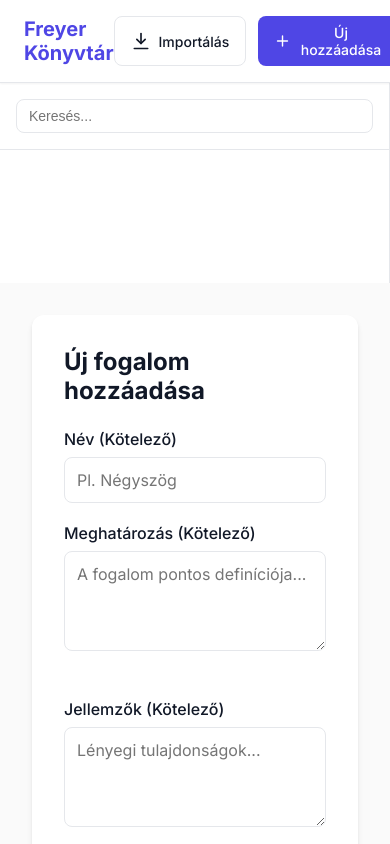
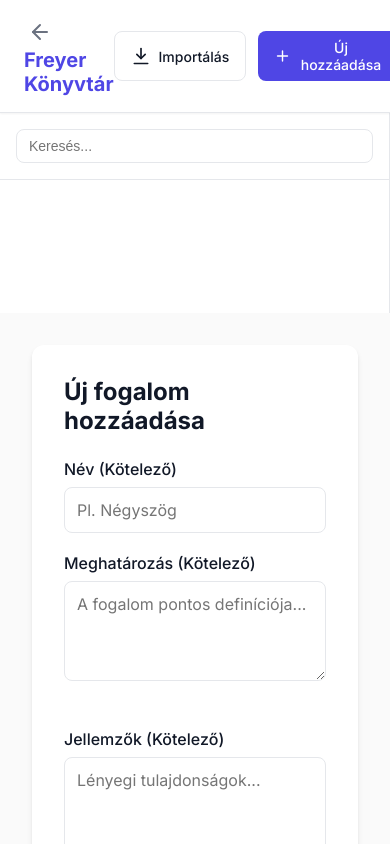
Before and after one commit to gnadori/freyer, a plain HTML site: page index.html in a window 390 px wide. Both pictures are taken after a click on the button "Új hozzáadása". Shown: the top 844 px of the page. Drawn offline with Linux system fonts and the light colour scheme.

Commit message:
Implement mobile master-detail view with back button

```diff
--- a/index.html
+++ b/index.html
@@ -1,5 +1,6 @@
 <!DOCTYPE html>
 <html lang="hu">
+
 <head>
     <meta charset="UTF-8">
     <meta name="viewport" content="width=device-width, initial-scale=1.0">
@@ -9,34 +10,49 @@
     <link href="https://fonts.googleapis.com/css2?family=Inter:wght@400;500;600;700&display=swap" rel="stylesheet">
     <link rel="stylesheet" href="style.css">
 </head>
+
 <body>
     <div class="app-container">
         <header class="app-header">
             <div class="logo">
+                <button id="backBtn" class="btn btn-text" hidden style="margin-right: 0.5rem; padding: 0.25rem;">
+                    <svg width="24" height="24" viewBox="0 0 24 24" fill="none" stroke="currentColor" stroke-width="2">
+                        <path d="M19 12H5" stroke-linecap="round" stroke-linejoin="round" />
+                        <path d="M12 19L5 12L12 5" stroke-linecap="round" stroke-linejoin="round" />
+                    </svg>
+                </button>
                 <h1>Freyer Könyvtár</h1>
             </div>
             <div class="actions">
                 <input type="file" id="csvInput" accept=".csv" hidden>
                 <button id="importBtn" class="btn btn-secondary">
                     <svg width="20" height="20" viewBox="0 0 24 24" fill="none" class="icon">
-                        <path d="M7 10L12 15L17 10" stroke="currentColor" stroke-width="2" stroke-linecap="round" stroke-linejoin="round"/>
-                        <path d="M12 15V3" stroke="currentColor" stroke-width="2" stroke-linecap="round" stroke-linejoin="round"/>
-                        <path d="M20 21H4" stroke="currentColor" stroke-width="2" stroke-linecap="round" stroke-linejoin="round"/>
+                        <path d="M7 10L12 15L17 10" stroke="currentColor" stroke-width="2" stroke-linecap="round"
+                            stroke-linejoin="round" />
+                        <path d="M12 15V3" stroke="currentColor" stroke-width="2" stroke-linecap="round"
+                            stroke-linejoin="round" />
+                        <path d="M20 21H4" stroke="currentColor" stroke-width="2" stroke-linecap="round"
+                            stroke-linejoin="round" />
                     </svg>
                     Importálás
                 </button>
                 <button id="addBtn" class="btn btn-primary">
                     <svg width="20" height="20" viewBox="0 0 24 24" fill="none" class="icon">
-                        <path d="M12 5V19" stroke="currentColor" stroke-width="2" stroke-linecap="round" stroke-linejoin="round"/>
-                        <path d="M5 12H19" stroke="currentColor" stroke-width="2" stroke-linecap="round" stroke-linejoin="round"/>
+                        <path d="M12 5V19" stroke="currentColor" stroke-width="2" stroke-linecap="round"
+                            stroke-linejoin="round" />
+                        <path d="M5 12H19" stroke="currentColor" stroke-width="2" stroke-linecap="round"
+                            stroke-linejoin="round" />
                     </svg>
                     Új hozzáadása
                 </button>
                 <button id="exportBtn" class="btn btn-secondary">
                     <svg width="20" height="20" viewBox="0 0 24 24" fill="none" class="icon">
-                        <path d="M12 15V3" stroke="currentColor" stroke-width="2" stroke-linecap="round" stroke-linejoin="round"/>
-                        <path d="M7 10L12 5L17 10" stroke="currentColor" stroke-width="2" stroke-linecap="round" stroke-linejoin="round"/>
-                        <path d="M20 21H4" stroke="currentColor" stroke-width="2" stroke-linecap="round" stroke-linejoin="round"/>
+                        <path d="M12 15V3" stroke="currentColor" stroke-width="2" stroke-linecap="round"
+                            stroke-linejoin="round" />
+                        <path d="M7 10L12 5L17 10" stroke="currentColor" stroke-width="2" stroke-linecap="round"
+                            stroke-linejoin="round" />
+                        <path d="M20 21H4" stroke="currentColor" stroke-width="2" stroke-linecap="round"
+                            stroke-linejoin="round" />
                     </svg>
                     Exportálás
                 </button>
@@ -97,7 +113,8 @@
                         <div class="form-grid">
                             <div class="form-group">
                                 <label for="defInput">Meghatározás (Kötelező)</label>
-                                <textarea id="defInput" required placeholder="A fogalom pontos definíciója..."></textarea>
+                                <textarea id="defInput" required
+                                    placeholder="A fogalom pontos definíciója..."></textarea>
                             </div>
                             <div class="form-group">
                                 <label for="charInput">Jellemzők (Kötelező)</label>
@@ -123,4 +140,5 @@
     </div>
     <script src="script.js"></script>
 </body>
+
 </html>
--- a/script.js
+++ b/script.js
@@ -58,6 +58,12 @@ function init() {
 
 // --- Event Listeners ---
 function setupEventListeners() {
+    Elements.backBtn = document.getElementById('backBtn');
+
+    // Check elements
+    if (!Elements.backBtn) console.error('Back button not found');
+    if (!Elements.csvInput) console.error('CSV Input not found');
+
     // Navigation
     if (Elements.addBtn) {
         Elements.addBtn.addEventListener('click', () => {
@@ -77,7 +83,17 @@ function setupEventListeners() {
         console.error('Add button element not found!');
     }
 
+    if (Elements.backBtn) {
+        Elements.backBtn.addEventListener('click', () => {
+            AppState.view = 'empty'; // "empty" acts as "list" on mobile
+            AppState.selectedConceptId = null;
+            updateView();
+            renderSidebar();
+        });
+    }
+
     Elements.cancelBtn.addEventListener('click', () => {
+        // If we were editing, go back to detail. If new, go back to empty/list
         AppState.view = AppState.selectedConceptId ? 'detail' : 'empty';
         updateView();
     });
@@ -321,15 +337,26 @@ function renderSidebar(filterText = '') {
 }
 
 function updateView() {
-    // Hide all
+    // Hide all panels first
     Elements.emptyState.hidden = true;
     Elements.frayerView.hidden = true;
     Elements.conceptForm.hidden = true;
 
+    const mainContent = document.querySelector('.main-content');
+    const isMobile = window.innerWidth <= 768; // Simple check, though CSS is source of truth
+
+    // Logic for Mobile Master-Detail
+    // If view is 'detail' or 'form', we are in "Detail Mode" (show content, hide sidebar)
+    // If view is 'empty', we are in "List Mode" on mobile (show sidebar, hide content)
+
+    let isDetailMode = false;
+
     if (AppState.view === 'empty') {
         Elements.emptyState.hidden = false;
+        isDetailMode = false;
     } else if (AppState.view === 'form') {
         Elements.conceptForm.hidden = false;
+        isDetailMode = true;
     } else if (AppState.view === 'detail') {
         const concept = AppState.concepts.find(c => c.name === AppState.selectedConceptId);
         if (concept) {
@@ -339,12 +366,30 @@ function updateView() {
             Elements.viewExamples.textContent = concept.examples;
             Elements.viewNonExamples.textContent = concept.nonExamples;
             Elements.frayerView.hidden = false;
+            isDetailMode = true;
         } else {
-            // Fallback if deleted or not found
             AppState.view = 'empty';
             Elements.emptyState.hidden = false;
+            isDetailMode = false;
         }
     }
+
+    // Toggle Mobile CSS Classes
+    if (isDetailMode) {
+        mainContent.classList.add('mobile-detail-active');
+        // Show back button only on mobile (effectively handled by CSS usually, but we have a hidden attribute)
+        if (Elements.backBtn) Elements.backBtn.hidden = false; // logic simplified: show it if in detail mode. CSS can hide it on desktop.
+    } else {
+        mainContent.classList.remove('mobile-detail-active');
+        if (Elements.backBtn) Elements.backBtn.hidden = true;
+    }
+
+    // Desktop override: Back button should probably strictly be hidden on desktop via CSS
+    // but the [hidden] attribute overrides CSS display:none usually unless !important.
+    // We added [hidden] { display: none !important } in CSS.
+    // So to show it, we remove hidden.
+    // To ensure it's hidden on desktop even if we remove [hidden], we need CSS:
+    // @media (min-width: 769px) { #backBtn { display: none !important; } }
 }
 
 // Start
--- a/style.css
+++ b/style.css
@@ -107,6 +107,17 @@ button {
 
 .btn-text:hover {
     color: var(--text-main);
+}
+
+#backBtn {
+    display: none;
+}
+
+@media (max-width: 768px) {
+    #backBtn {
+        display: inline-flex;
+        /* Will only show if [hidden] is removed */
+    }
 }
 
 /* Main Content */
```
